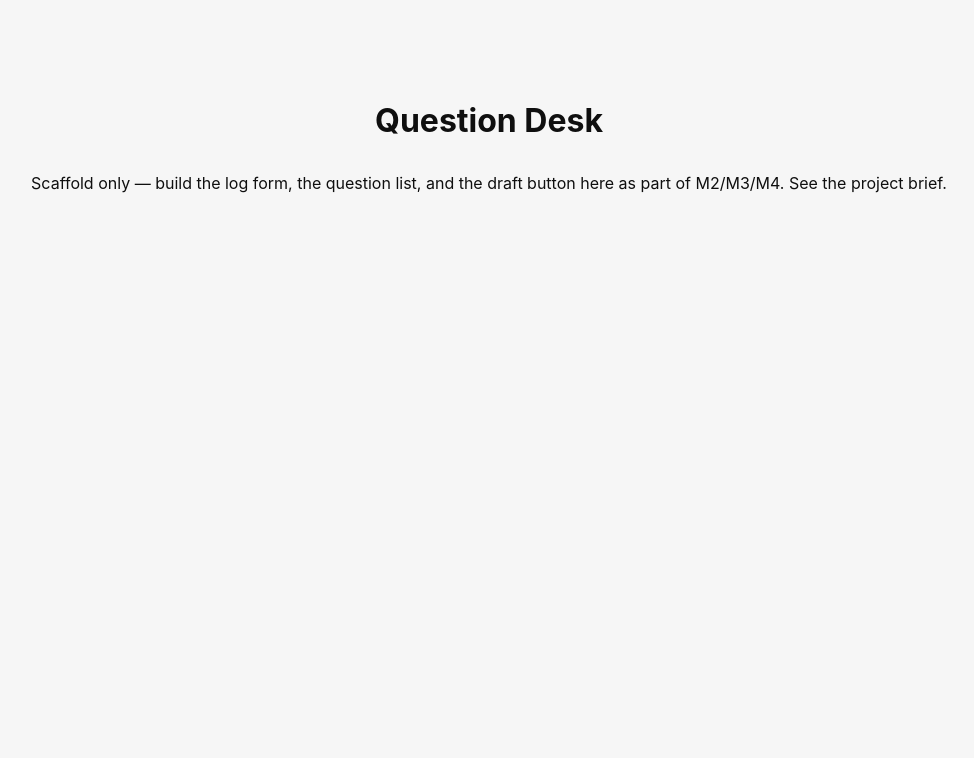
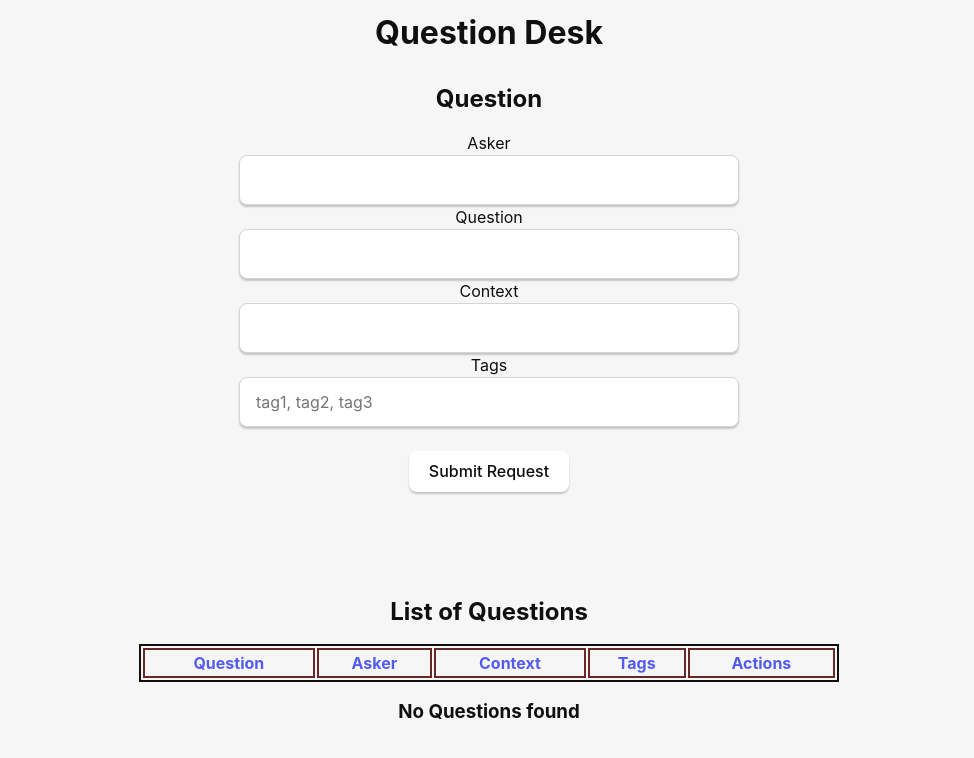
Before and after one commit to Francis-Blay/question-desk, a website built with Vite: page index.html in a window 1280 px wide. Shown: the whole page, without its empty margins (151-1125 px from the left). Built offline with nearby package versions, Linux system fonts and the light colour scheme.

Commit message:
feat: enhance question management UI with form and question list functionality

```diff
--- a/index.html
+++ b/index.html
@@ -9,12 +9,43 @@
   </head>
 
   <body>
-    <main class="container">
+    <main >
       <h1>Question Desk</h1>
-      <p>
-        Scaffold only — build the log form, the question list, and the draft
-        button here as part of M2/M3/M4. See the project brief.
-      </p>
+        <form>
+            <div>
+                <h2>Question</h2>
+                <label>Asker</label>
+                <input type="text" name="asker" class="field-input">
+                <label>Question</label>
+                <input type="text" name="question" class="field-input">
+                <label>Context</label>
+                <input type="text" name="context" class="field-input">
+                <label>Tags</label>
+                <input type="text" id="tag-input" class="field-input" placeholder="tag1, tag2, tag3">
+            </div>
+            <br>
+          <button type="submit">Submit Request</button>
+        </form>
+        <br>
+        <br>
+        <div class="container">
+        <h2>List of Questions</h2>
+            <table id="Questions-table">
+              <thead>
+                <tr>
+                <th>Question</th>
+                <th>Asker</th>
+                <th>Context</th>
+                <th>Tags</th>
+                <th>Actions</th>
+                </tr>
+              </thead>
+              <tbody id="questions-tbody">
+
+              </tbody>
+            </table>
+          <h3 id="no-questions">No Questions found</h3>
+        </div>
     </main>
   </body>
 </html>
--- a/src/main.ts
+++ b/src/main.ts
@@ -9,6 +9,78 @@
 //
 // See https://tauri.app/develop/calling-rust/ for the full pattern.
 
+import { invoke } from "@tauri-apps/api/core";
+
+interface Question {
+  id: string
+  asker: string;
+  question: string;
+  context: string;
+  tags: string[];
+}
 window.addEventListener("DOMContentLoaded", () => {
-  // build your form + list rendering here
+  const form = document.querySelector("form")!;
+  const tagInput = document.querySelector<HTMLInputElement>("#tag-input")!;
+  const tbody = document.querySelector<HTMLTableSectionElement>("#questions-tbody")!;
+  const noQuestionsMsg =document.querySelector<HTMLHeadingElement>("#no-questions")!;
+  async function loadQuestions() {
+    const questions = await invoke<Question[]>("list_questions");
+
+    tbody.innerHTML = "";
+    if (questions.length === 0){
+      noQuestionsMsg.style.display = "block";
+      return;
+    }
+    noQuestionsMsg.style.display = "none";
+
+    questions.forEach((q) => {
+      const row = document.createElement("tr");
+      row.innerHTML = `
+        <td>${q.question}</td>
+        <td>${q.asker}</td>
+        <td>${q.context}</td>
+        <td>${q.tags.join(", ")}</td>
+        <td><button class="delete-btn" data-id="${q.id}">Delete</button> <button>Draft</button></td>
+
+        `;
+        tbody.appendChild(row);
+    });
+  }
+
+
+  form.addEventListener("submit", async (e) => {
+    e.preventDefault();
+
+    const formData = new FormData(form);
+    const asker = formData.get("asker") as string;
+    const question = formData.get("question") as string;
+    const context = formData.get("context") as string;
+
+    const tags = tagInput.value
+      .split(",")
+      .map(t => t.trim())
+      .filter(Boolean);
+
+    try {
+      const saved = await invoke<string>("save_question", { asker, context, question, tags });
+      console.log(saved);
+      form.reset();
+      await loadQuestions();
+    } catch (err) {
+      console.error("Failed to save question:", err);
+    }
+  });
+  tbody.addEventListener("click", async (e) => {
+      const target = e.target as HTMLElement;
+      if (target.classList.contains("delete-btn")) {
+        const id = target.dataset.id;
+        try {
+          await invoke("delete_question", { id })
+          await loadQuestions();
+        } catch (err) {
+          console.error("Failed to delete question:", err);
+        }
+      }
+  });
+   loadQuestions();
 });
--- a/src/styles.css
+++ b/src/styles.css
@@ -21,13 +21,45 @@
   -webkit-text-size-adjust: 100%;
 }
 
+body {
+  margin: 0;
+}
+
 .container {
-  margin: 0;
-  padding-top: 10vh;
+  width: min(700px, 90vw);
+  margin: 0 auto;
+  padding-top: 5vh;
   display: flex;
   flex-direction: column;
   justify-content: center;
   text-align: center;
+
+}
+
+form {
+  width: min(500px, 90vw);
+  margin: 0 auto;
+  display: flex;
+  flex-direction: column;
+  align-items: center;
+  text-align: center;
+}
+
+.field-input,
+textarea {
+  width: 100%;
+  max-width: 100%;
+  box-sizing: border-box;
+  min-height: 2.75rem;
+  border-radius: 8px;
+  border: 1px solid #d1d5db;
+  padding: 0.75rem 1rem;
+  font: inherit;
+}
+
+textarea {
+  min-height: 140px;
+  resize: vertical;
 }
 
 .logo {
@@ -114,3 +146,22 @@ button {
     background-color: #0f0f0f69;
   }
 }
+
+table {
+  border: 2px solid #0f0f0f;
+}
+
+th {
+   border: 2px solid #692828;
+}
+td {
+   border: 2px solid #692828;
+}
+thead {
+  color: #535bf2;
+
+}
+tbody {
+  border: #681919;
+  color: #24c8db;
+}
```
